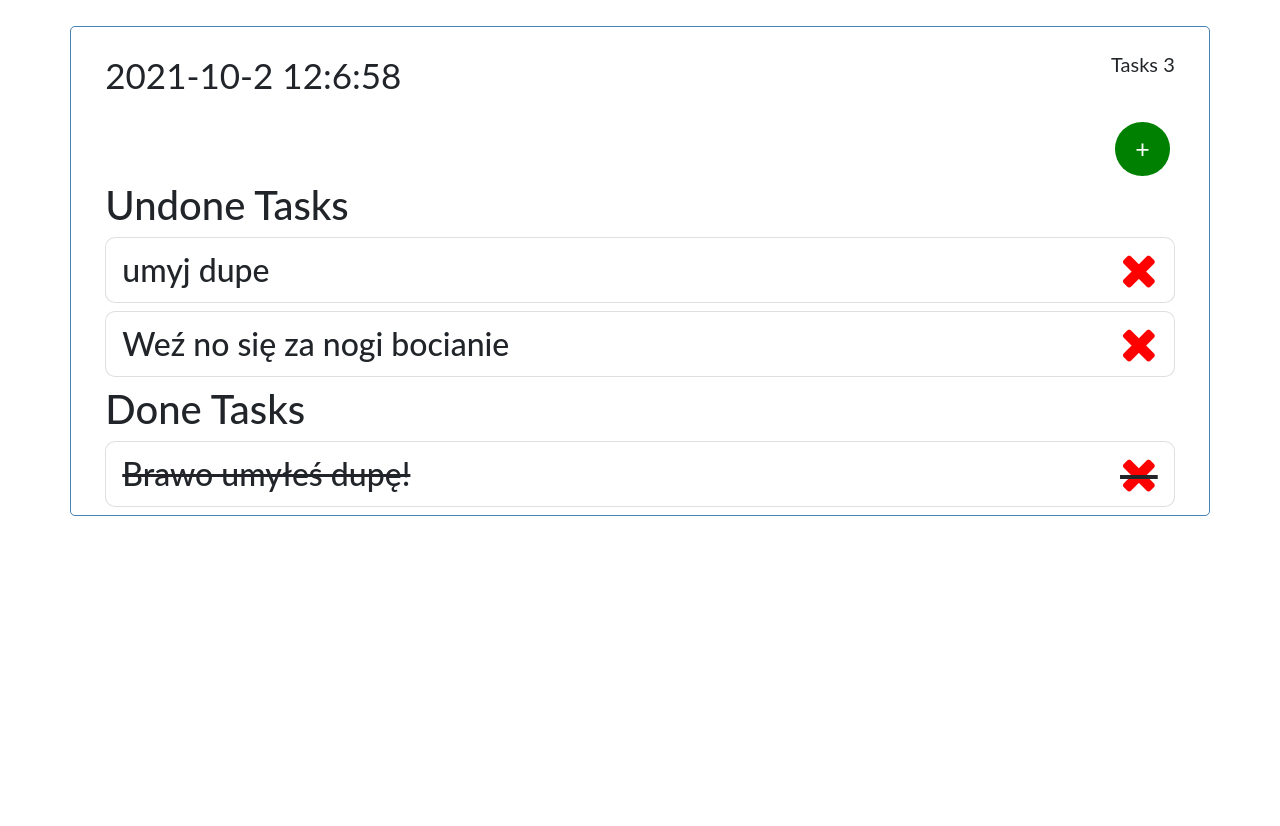
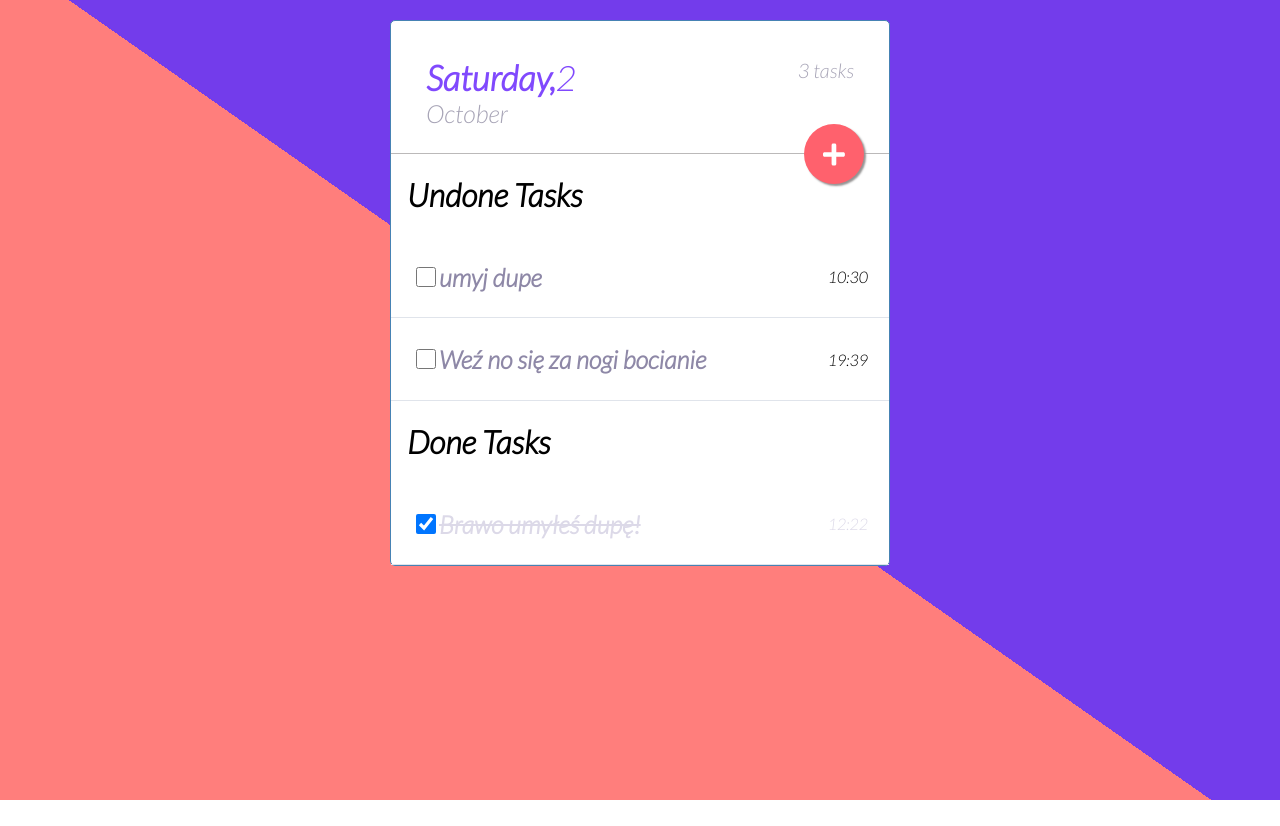
Before and after one commit to MikeW210/toDoVue, a Vue app: page / in a window 1280 px wide. After the commit the page ends 800 px from the top, so only its background shows below. Built offline with nearby package versions, Linux system fonts and the light colour scheme.

Commit message:
working with css

```diff
--- a/src/App.vue
+++ b/src/App.vue
@@ -1,22 +1,35 @@
 <template>
   <div class="container">
     <div class="header">
-      <p>{{ currentDate }}</p>
-      <p class="ammountOfTasks">Tasks {{ tasks.length }}</p>
+      <div class="days">
+        <p class="day">{{ currentDay }}</p>
+        <p class="month-day">{{ currentMonthDay }}</p>
+        <p class="ammountOfTasks">{{ tasks.length }} tasks</p>
       </div>
-    <div class="buttonPlacement">
+
+      <div class="date">
+        <p class="month">{{ currentTime }}</p>
+      </div>
+    </div>
+
+    <div class="btn-anchor">
+      <div class="button-placement">
         <Button
           @toggle-add-task="toggleAddTask"
-        :color="showAddTask ? 'red' : 'green'"
-        :text="showAddTask ? 'x' : '+'"
+          :color="showAddTask ? '#FF5B6A' : '#FF616D'"
+          :showAddTask="showAddTask"
         />
       </div>
+    </div>
+
     <AddTask v-if="showAddTask" @add-task="addTask" />
+    <div class="tasks">
       <Tasks
         @delete-task="deleteTask"
         @change-status="changeStatus"
         :tasks="tasks"
       />
+    </div>
   </div>
 </template>
 
@@ -24,6 +37,7 @@
 import Tasks from "./components/Tasks";
 import AddTask from "./components/AddTask";
 import Button from "./components/Button";
+import dayjs from "dayjs";
 
 export default {
   name: "App",
@@ -35,29 +49,31 @@ export default {
   data() {
     return {
       showAddTask: false,
-      currentDate: "",
+      currentDay: dayjs().format("dddd, "),
+      currentMonthDay: dayjs().format("D"),
+      currentTime: dayjs().format("MMMM"),
       tasks: [
         {
           id: 1,
           text: "umyj dupe",
           done: false,
+          time: "10:30",
         },
         {
           id: 2,
           text: "Brawo umyłeś dupę!",
           done: true,
+          time: "12:22",
         },
 
         {
           id: 3,
           text: "Weź no się za nogi bocianie",
           done: false,
+          time: "19:39",
         },
       ],
     };
-  },
-  created() {
-    setInterval(this.currentDateTime, 1000);
   },
   methods: {
     toggleAddTask() {
@@ -82,81 +98,103 @@ export default {
       );
       console.log(this.tasks);
     },
-    currentDateTime() {
-      const current = new Date();
-      const date =
-        current.getFullYear() +
-        "-" +
-        (current.getMonth() + 1) +
-        "-" +
-        current.getDate();
-      const time =
-        current.getHours() +
-        ":" +
-        current.getMinutes() +
-        ":" +
-        current.getSeconds();
-      const dateTime = date + " " + time;
-      this.currentDate = dateTime;
-    },
   },
 };
 </script>
 
 <style>
-body,
+@import url("https://fonts.googleapis.com/css2?family=Lato:ital,wght@1,300&display=swap");
+
+*,
+*::before,
+*::after {
+  box-sizing: border-box;
+}
+
+body {
+  background: linear-gradient(35deg, #ff7e7c 50%, #733ceb 50%);
+}
 html {
+  font-size: 16px;
   padding: 0;
   margin: 0;
   width: 100%;
   height: 100%;
 }
-body {
-  background-color: black;
-}
-/* @import url("https://fonts.googleapis.com/css2?family=Poppins:wght@300;400&display=swap"); */
-@import url("https://fonts.googleapis.com/css2?family=Lato:ital,wght@1,300&display=swap");
+
 #app {
   font-family: "Lato", sans-serif;
   -webkit-font-smoothing: antialiased;
   -moz-osx-font-smoothing: grayscale;
+  font-size: 1rem;
 }
+</style>
 
+<style scoped>
 .container {
+  width: 500px;
+  margin-right: auto;
+  margin-left: auto;
+  margin-top: 20px;
   display: flex;
-  margin: 2%;
   background: white;
-  max-width: 50%;
   flex-direction: column;
   border: 1px solid steelblue;
   border-radius: 5px;
-}
-.button {
-  align-content: flex-end;
-  display: inline-block;
-  background: #000;
-  color: #fff;
-  border: none;
-  padding: 8px 20px;
-  margin: 5px;
-  border-radius: 50%;
-  cursor: pointer;
-  text-decoration: none;
-  font-size: 25px;
-  font-family: inherit;
+  position: relative;
 }
 .header {
   display: flex;
+  flex-direction: column;
   font-size: 35px;
-  justify-content: space-between;
-  padding: 2% 2% 0% 2%;
+  padding: 0em 1em;
+  position: relative;
+  border-bottom: solid rgb(187, 185, 185) 0.5px;
 }
-.buttonPlacement {
+.button-placement {
   display: flex;
-  justify-content: flex-end;
-  padding: 0% 2%;
+  right: 20px;
+  transform: translateY(-50%);
+  position: absolute;
 }
 .ammountOfTasks {
+  color: #a7a4b6;
   font-size: 20px;
+  display: inline-block;
+  margin-left: auto;
+  margin-bottom: 0;
+  padding: 0;
+}
+.btn-anchor {
+  width: 100%;
+  height: 0;
+}
+.month {
+  padding: 0;
+  margin-top: 0;
+  font-size: 25px;
+  color: #a7a4b6;
+}
+.day {
+  color: #8049fd;
+  font-weight: bold;
+  margin-bottom: 0;
+  padding: 0;
+}
+.month-day {
+  color: #8049fd;
+  margin-bottom: 0;
+  padding: 0;
+}
+.days {
+  display: flex;
+  justify-content: flex-start;
+  align-items: center;
+}
+.date {
+  display: flex;
+  justify-content: flex-start;
+  padding: 0;
+  margin-top: auto;
 }
 </style>
--- a/src/components/AddTask.vue
+++ b/src/components/AddTask.vue
@@ -11,18 +11,27 @@
         required
         maxlength="70"
       />
-      <input minlength="3" type="submit" value="Add task" />
+      <button
+        class="submit-button"
+        minlength="3"
+        type="submit"
+        value="Add task"
+      >
+        <i class="far fa-check-circle"></i>
+      </button>
     </form>
   </div>
 </template>
 
 <script>
+import dayjs from "dayjs";
 export default {
   name: "AddTask",
   data() {
     return {
       taskText: "",
       done: false,
+      time: "",
     };
   },
   methods: {
@@ -32,6 +41,7 @@ export default {
         id: Math.floor(Math.random() * 1000),
         text: this.taskText,
         done: false,
+        time: dayjs().format("HH:mm"),
       };
       console.log(newTask);
       this.$emit("add-task", newTask);
@@ -46,35 +56,40 @@ input[type="text"] {
   background-color: rgb(255, 255, 255);
   background-position: 10px 10px;
   background-repeat: no-repeat;
-  border: 2px solid #ccc;
-  border-radius: 4px;
-  height: 55px;
-  width: 80%;
+  border-top-style: hidden;
+  border-right-style: hidden;
+  border-left-style: hidden;
+  outline: none;
+  border-bottom: solid rgb(187, 185, 185) 0.5px;
+  height: 40px;
   font-size: 24px;
+  width: 100%;
 }
-input[type="submit"] {
+.submit-button {
   background-color: #4caf50;
   border: none;
   color: white;
-  padding: 16px 32px;
+  height: 40px;
+  right: 20px;
+  width: 40px;
   text-decoration: none;
-
+  margin: 5px;
   cursor: pointer;
   font-size: 20px;
-  border-radius: 10px;
+  border-radius: 20px;
+  margin-top: 1em;
+  box-shadow: 2px 2px 2px rgb(149, 147, 147);
 }
 .addTask {
   display: flex;
   flex-direction: column;
   justify-content: space-between;
-  padding: 2%;
+  padding: 0em 1em;
 }
 
 .formClass {
   display: flex;
-  justify-content: space-between;
-}
-.h1 {
-  justify-content: center;
+  flex-direction: column;
+  align-items: center;
 }
 </style>
--- a/src/components/Button.vue
+++ b/src/components/Button.vue
@@ -1,14 +1,18 @@
 <template>
-  <button @click="onClick" :style="{ background: color }" class="button">
-    {{ text }}
-  </button>
+  <div @click="onClick" :style="{ background: color }" class="button">
+    <span v-if="showAddTask">
+      <i class="fas fa-times"></i>
+    </span>
+    <span v-else>
+      <i class="fas fa-plus"></i>
+    </span>
+  </div>
 </template>
 
 <script>
 export default {
   name: "Button",
   props: {
-    text: String,
     color: String,
     showAddTask: Boolean,
   },
@@ -19,3 +23,23 @@ export default {
   },
 };
 </script>
+
+<style scoped>
+.button {
+  display: flex;
+  justify-content: center;
+  align-items: center;
+  background: #000;
+  color: #fff;
+  border: none;
+  height: 60px;
+  width: 60px;
+  margin: 5px;
+  border-radius: 50%;
+  cursor: pointer;
+  text-decoration: none;
+  font-size: 25px;
+  font-family: inherit;
+  box-shadow: 2px 2px 2px rgb(149, 147, 147);
+}
+</style>
--- a/src/components/DoneTasks.vue
+++ b/src/components/DoneTasks.vue
@@ -1,5 +1,6 @@
 <template>
   <h1>Done Tasks</h1>
+
   <template v-for="doneTask in doneTasks" :key="doneTask.id">
     <div class="doneTasks">
       <Task
@@ -18,6 +19,11 @@ export default {
   props: {
     doneTasks: Array,
   },
+  data() {
+    return {
+      tasks: [],
+    };
+  },
   components: {
     Task,
   },
@@ -25,10 +31,7 @@ export default {
 };
 </script>
 <style scoped>
-.doneTasks {
-  padding: 0% 2%;
-}
 h1 {
-  padding: 0% 2%;
+  padding-left: 0.5em;
 }
 </style>
--- a/src/components/Task.vue
+++ b/src/components/Task.vue
@@ -3,18 +3,19 @@
     rel="stylesheet"
     href="https://cdnjs.cloudflare.com/ajax/libs/font-awesome/4.7.0/css/font-awesome.min.css"
   />
-  <div
-    @dblclick="$emit('change-status', task.id)"
-    :class="[task.done ? 'changedStatus' : 'undoneTasks', 'task']"
-  >
-    <h2 class="list-group-item">
-      {{ task.text }}
-      <i
-        @click="onDelete(task.id)"
-        class="fa fa-close"
-        style="font-size:48px;color:red"
-      ></i>
-    </h2>
+  <div class="wholeTask">
+    <div class="wholeTaskWithoutX" @dblclick="onDelete(task.id)">
+      <input
+        class="checkbox"
+        :checked="task.done"
+        type="checkbox"
+        @click="$emit('change-status', task.id)"
+      />
+      <h2 :class="[task.done ? 'changedStatus' : 'undoneTasks', 'task']">
+        {{ task.text }}
+      </h2>
+      <p :class="[task.done ? 'done-time' : 'undone-time']">{{ task.time }}</p>
+    </div>
   </div>
 </template>
 
@@ -35,22 +36,53 @@ export default {
 
 <style scoped>
 .task {
+  display: flex;
   border-radius: 10px;
+  flex: 6;
+  font-size: 25px;
 }
 
 .task h2 {
   display: flex;
   align-items: center;
-  justify-content: space-between;
 }
 .changedStatus {
+  color: #dcd9e8;
   text-decoration: line-through;
 }
-.undoneTasks.hover {
+.undoneTasks {
+  color: #8e88a7;
+}
+template :hover {
   color: blue;
 }
-.task h2:hover {
+.wholeTask:hover {
   background: rgb(243, 243, 255);
   border-left: solid blue 4px;
 }
+
+.wholeTask {
+  display: flex;
+  align-items: center;
+  border-bottom: solid #e0e4eb 1px;
+  padding: 5px;
+}
+.wholeTaskWithoutX {
+  display: flex;
+  align-items: center;
+  justify-content: space-between;
+  flex: 1;
+  padding: 0em 1em;
+}
+.checkbox {
+  height: 25px;
+  width: 25px;
+}
+.done-time {
+  color: #dcd9e8;
+}
+.checkbox {
+  height: 20px;
+  width: 20px;
+}
 </style>
--- a/src/components/UndoneTasks.vue
+++ b/src/components/UndoneTasks.vue
@@ -26,10 +26,7 @@ export default {
 </script>
 
 <style scoped>
-.undoneTasks {
-  padding: 0% 2%;
-}
 h1 {
-  padding: 0% 2%;
+  padding-left: 0.5em;
 }
 </style>
--- a/src/main.js
+++ b/src/main.js
@@ -1,5 +1,8 @@
 import { createApp } from "vue";
 import App from "./App.vue";
-import "bootstrap/dist/css/bootstrap.min.css";
+import "@fortawesome/fontawesome-free/css/all.css";
+import "@fortawesome/fontawesome-free/js/all.js";
+
+// import "bootstrap/dist/css/bootstrap.min.css";
 
 createApp(App).mount("#app");
```
Also changed, not shown: package.json (+6 -1 lines), 1 other file (tests, documents, lock files or other folders). Lines whose indentation alone changed are shown as unchanged.
